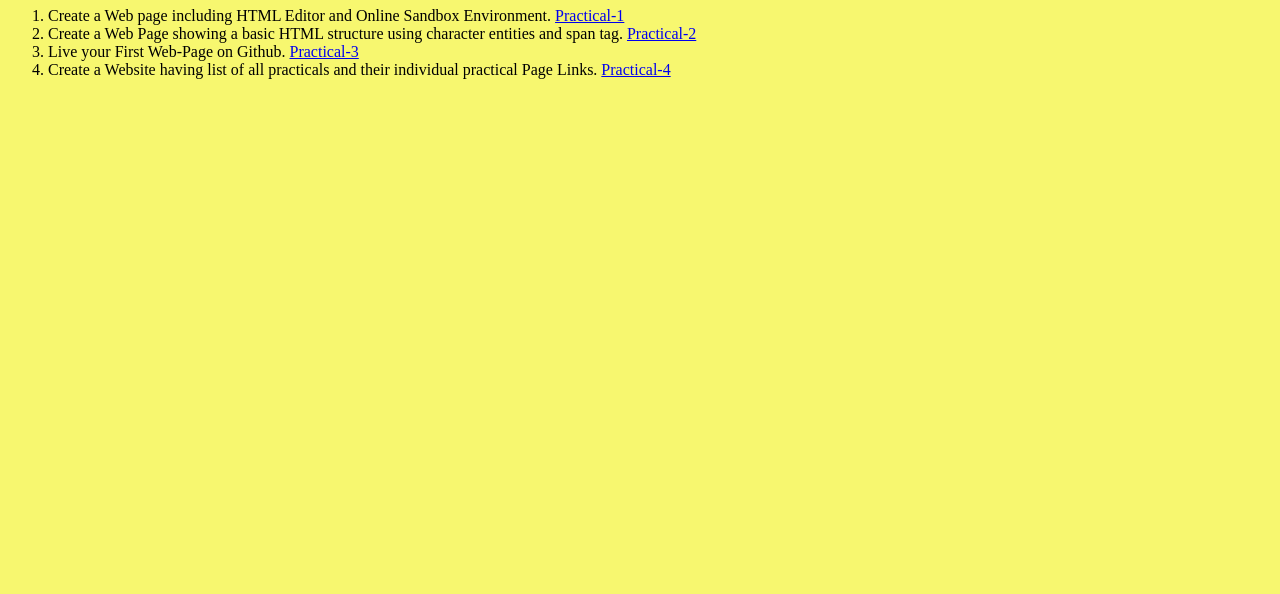
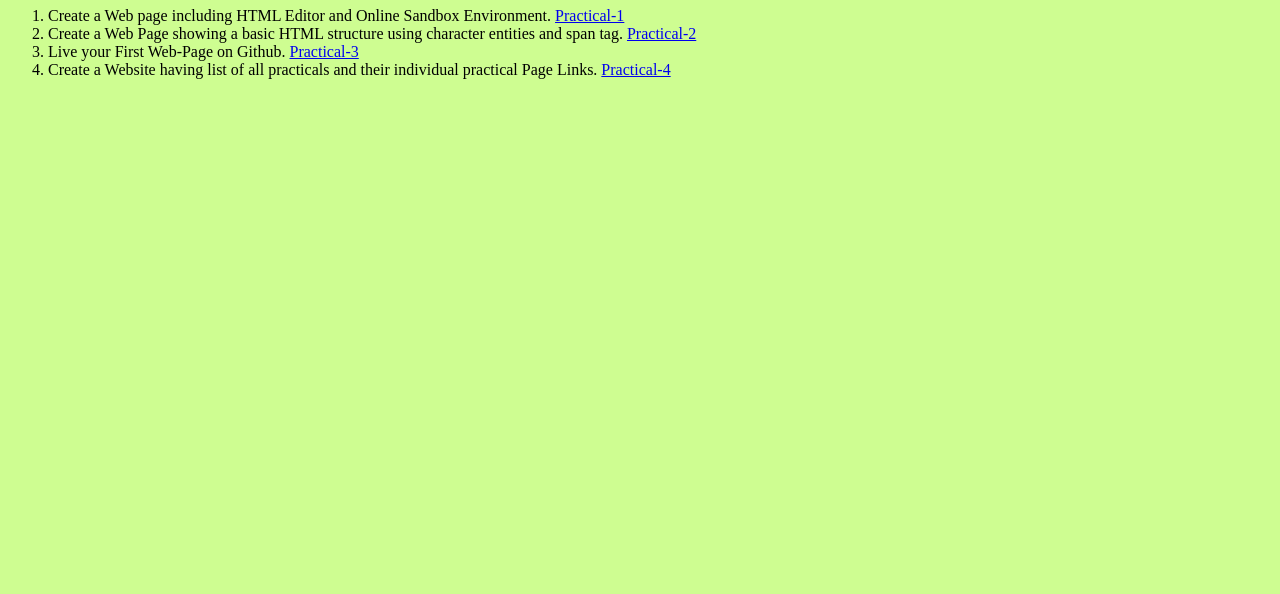
Before and after one commit to kinjalvarshney/Fullstack_Practical-4, a plain HTML site: page index.html in a window 1280 px wide. Shown: the part 206-800 px from the top of the page. Drawn offline with Linux system fonts and the light colour scheme.

Commit message:
changes updated

```diff
--- a/index.html
+++ b/index.html
@@ -7,7 +7,7 @@
     <title>Assignment-4</title>
     <style>
         body {
-            background-color: rgb(247, 247, 111);
+            background-color: rgb(206, 253, 145);
         }
 
         .container {
```
